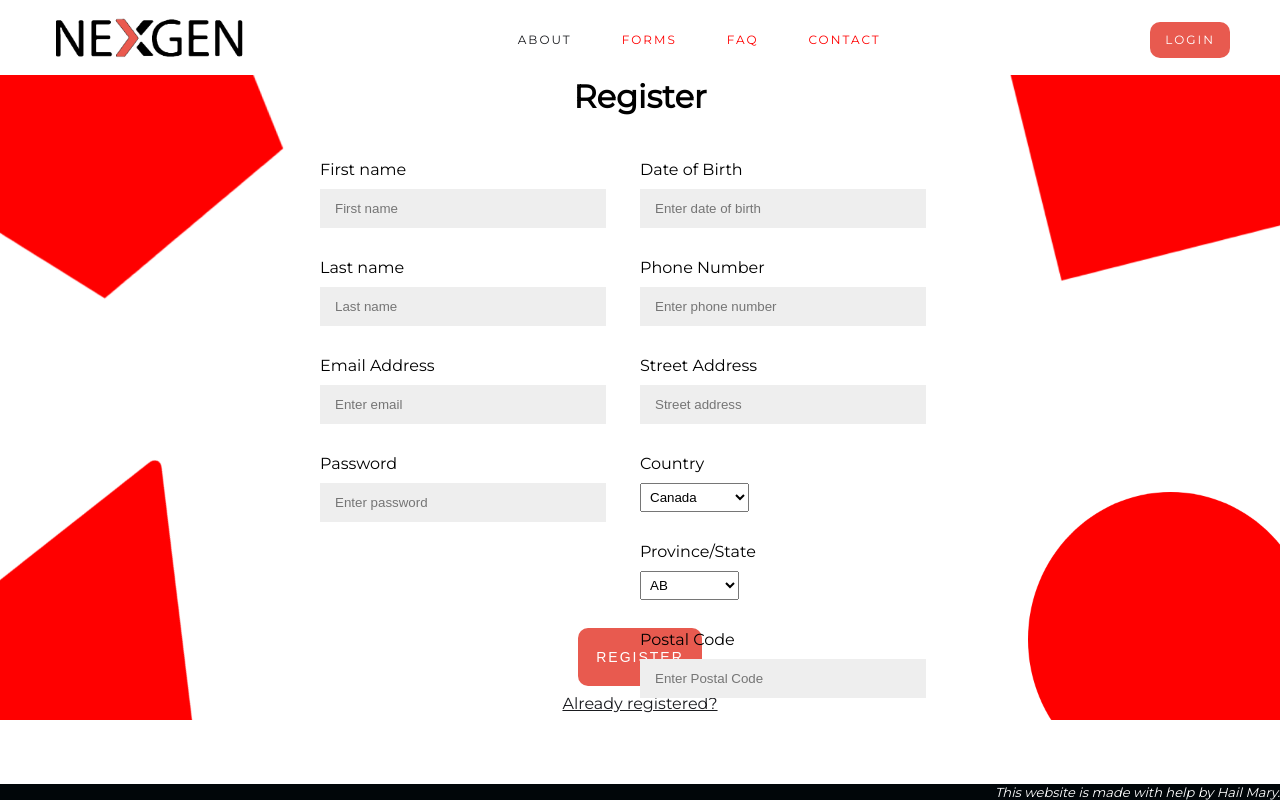
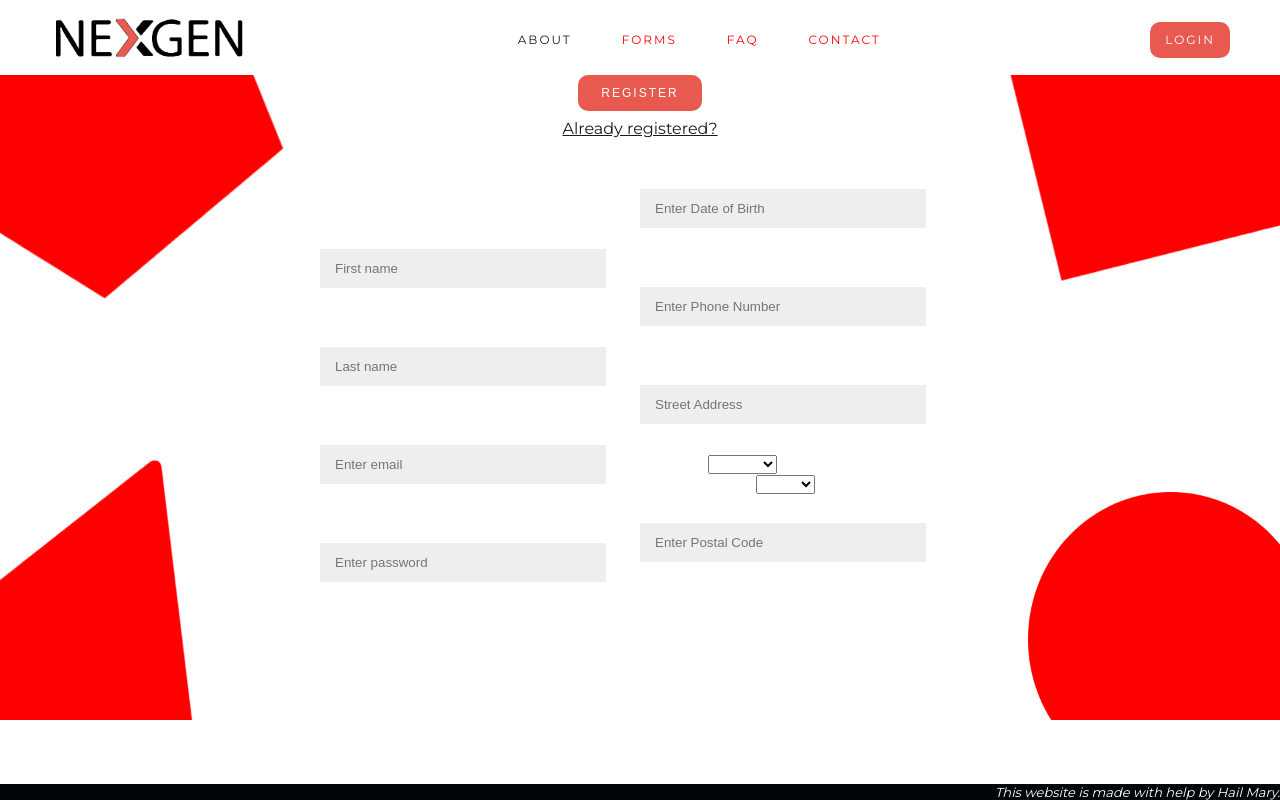
Before and after one commit to HailMaryProj304/HailMary, a React (Create React App) app in the folder projectnexgenfinancial/: page /Register in a window 1280 px wide. Built offline with nearby package versions, Linux system fonts and the light colour scheme.

Commit message:
Added registration function but needs error checking also css for inner form is broken

```diff
--- a/projectnexgenfinancial/src/CSS/LoginPage.css
+++ b/projectnexgenfinancial/src/CSS/LoginPage.css
@@ -4,14 +4,14 @@ html {
     background-size: cover;
 }
 
-.innerForm {
+/* .innerForm {
   color: black;
   display: flex;
   justify-content: center;
   align-items: center;
   flex-direction: column;
   height: 50vh;
-}
+} */
 
 .form-control {
     margin-top: 10px;
--- a/projectnexgenfinancial/src/components/Register.js
+++ b/projectnexgenfinancial/src/components/Register.js
@@ -1,6 +1,7 @@
+import axios from "axios";
 import React, { useState, Component } from "react";
 import "../CSS/LoginPage.css";
-
+//FIX DROP DOWN MENU (MUST CLICK TO GET VALUEEE) && ADD ERROR MESSAGES
 // function ProvCodes() {
 //   return (
 //     <div className="form-group" id="provCodes">
@@ -86,20 +87,30 @@ import "../CSS/LoginPage.css";
 //     </div>
 //   );
 // }
+
 function Register() {
+  const [regDetails, setRegDetails] = useState({fName: "", lName: "", email: "", password: "", birthday: "", phoneNum: "", street: "", country: "", province: "", postalCode: ""})
+  const [error, setError] = useState(null)
+  const submitHandler = e => {
+    e.preventDefault();
+    axios.get("http://localhost:8080/clients/addClient/" + regDetails.email + "&" + regDetails.fName + "&" + regDetails.lName + "&" + regDetails.birthday + "&" + regDetails.phoneNum + "&"
+    + regDetails.street + "&" + regDetails.province + "&" + regDetails.country + "&" + regDetails.postalCode + "&" + regDetails.password)
+
+  }
+
   return (
     <div>
-      <form className="shapes">
+      <form onSubmit={submitHandler}>
         <div className="innerForm">
-          <h3 className="Heading">Register</h3>
         <div className="split left">
+          <h3>Register</h3>
           <div className="form-group">
             <label>First name</label>
             <input
               type="text"
               className="form-control"
               placeholder="First name"
-                required
+              required onChange={e => setRegDetails({...regDetails, fName: e.target.value})} value={regDetails.fName}
             />
           </div>
           <div className="form-group">
@@ -108,16 +119,17 @@ function Register() {
               type="text"
               className="form-control"
               placeholder="Last name"
-                required
+              required onChange={e => setRegDetails({...regDetails, lName: e.target.value})} value={regDetails.lName}
+
             />
           </div>
           <div className="form-group">
-              <label>Email Address</label>
+            <label>Email</label>
             <input
               type="email"
               className="form-control"
               placeholder="Enter email"
-                required
+              required onChange={e => setRegDetails({...regDetails, email: e.target.value})} value={regDetails.email}
             />
           </div>
           <div className="form-group">
@@ -126,9 +138,10 @@ function Register() {
               type="password"
               className="form-control"
               placeholder="Enter password"
-                required
+              required onChange={e => setRegDetails({...regDetails, password: e.target.value})} value={regDetails.password}
             />
           </div>
+          //SPLIT HERE
           </div>
           <div className="split right">
             <div className="form-group">
@@ -136,8 +149,8 @@ function Register() {
               <input
                 type="text"
                 className="form-control"
-                placeholder="Enter date of birth"
-                required
+                placeholder="Enter Date of Birth"
+                required onChange={e => setRegDetails({...regDetails, birthday: e.target.value})} value={regDetails.birthday}
               />
             </div>
 
@@ -146,9 +159,9 @@ function Register() {
               <input
                 type="tel"
                 className="form-control"
-                placeholder="Enter phone number"
-                pattern="[0-9]{3}-[0-9]{2}-[0-9]{3}"
-                required
+                placeholder="Enter Phone Number"
+                // pattern="[0-9]{3}-[0-9]{4}-[0-9]{3}"
+                required onChange={e => setRegDetails({...regDetails, phoneNum: e.target.value})} value={regDetails.phoneNum}
               />
             </div>
 
@@ -157,15 +170,15 @@ function Register() {
               <input
                 type="text"
                 className="form-control"
-                placeholder="Street address"
-                required
+                placeholder="Street Address"
+                required onChange={e => setRegDetails({...regDetails, street: e.target.value})} value={regDetails.street}
               />
             </div>
 
             <div className="form-group">
-              <label>Country</label>
-              <br></br>
-              <select name="country" id="country" required className="form-control select-item">
+              <label>Country </label>
+              <select name="country" id="country" required onChange={e => setRegDetails({...regDetails, country: e.target.value})} value={regDetails.country}>
+                <option selected= ""> </option>
                 <option value="Canada">Canada</option>
                 <option value="USA">USA</option>
               </select>
@@ -174,9 +187,9 @@ function Register() {
 
             <div className="form-group" id="provCodes">
               <label>Province/State</label>
-              <br></br>
-              <select name="provState" id="provState" required className="form-control select-item">
+              <select name="provState" id="provState" required onChange={e => setRegDetails({...regDetails, province: e.target.value})} value={regDetails.province}>
                 <optgroup label="Province">
+                  <option selected=""> </option>
                   <option value="AB">AB</option>
                   <option value="BC">BC</option>
                   <option value="MB">MB</option>
@@ -256,15 +269,14 @@ function Register() {
                 className="form-control"
                 placeholder="Enter Postal Code"
                 maxLength="6"
+                onChange={e => setRegDetails({...regDetails, postalCode: e.target.value})} value={regDetails.postalCode}
               />
             </div>
             </div>
-          <div className="register-button">
-            <input type="submit" className="button cc-jumbo-button" value="Register" style={{paddingLeft:'10px',paddingRight:'10px'}}></input>
+          <input type="submit" className="button" value="Register"></input>
           <p>
             <a href="login">Already registered?</a>
           </p>
-          </div>
         </div>
       </form>
     </div>
```
Also changed, not shown: 1 other file (tests, documents, lock files or other folders). Lines whose indentation alone changed are shown as unchanged.
